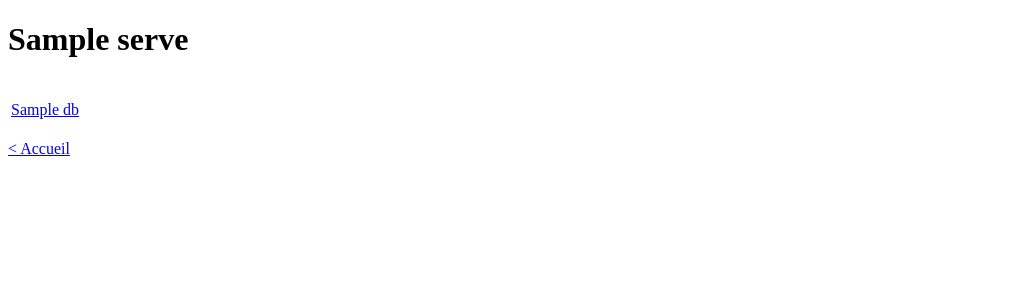
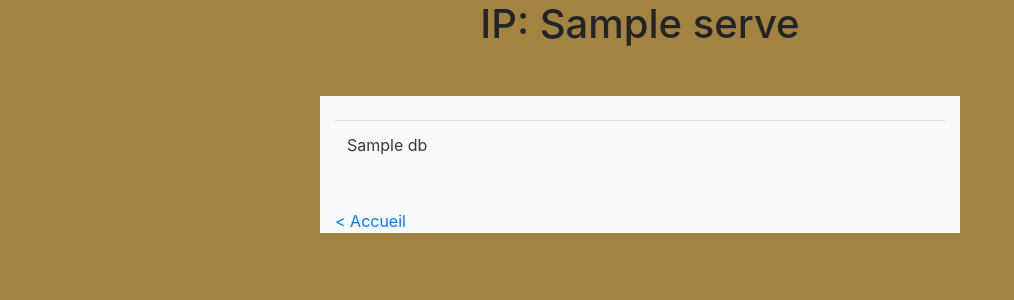
Before and after one commit to 24eme/MongoPassion, a PHP site: template view/getServer.php in a window 1280 px wide. Shown: the top 300 px of the page, without its empty margins (0-1014 px from the left). Run offline with PHP 8.4, Linux system fonts and the light colour scheme; the template is opened without the code that fills it: most values are stand-ins (such as "Sample title", 1, 10 or a date in 2020).

Commit message:
organisation de la page serveur

```diff
--- a/view/getServer.php
+++ b/view/getServer.php
@@ -3,23 +3,25 @@
 <head>
 	<?php echo "<title>".$serve."</title>"?>
 	<meta charset="UTF-8">
+	<link rel="stylesheet" href="https://maxcdn.bootstrapcdn.com/bootstrap/4.0.0/css/bootstrap.min.css" integrity="sha384-Gn5384xqQ1aoWXA+058RXPxPg6fy4IWvTNh0E263XmFcJlSAwiGgFAW/dAiS6JXm" crossorigin="anonymous">
 </head>
 
-<body>
+<body style="background-color:#A48340;">
 
 <?php
 
-echo "<h1 class='title'>".$serve."</h1>";
+echo "<h1 align='center' class='title'>IP: ".$serve."</h1>";
 
 ?>
 
-<div id="main">
+<div id="main" class="col-lg-6 offset-lg-3 mt-5 bg-light">
 	<br>
-	<table>
+	<table class="table">
 		<?php
 			foreach ($dbs as $db) {
 				echo '<tr>';
-				echo '<td><a href="index.php?action=getDb&serve='.$serve.'&db='.$db->getName().'">';
+				echo "<td><a class='text-dark' href='index.php?action=getDb&serve=".$serve."&db=".$db->getName()."'>";
+				// echo "<td><a  class='text-dark' href='index.php?action=getServer&serve=".$x."'>";
 				echo $db->getName();
 				echo '</a></td>';
 				echo '</tr>';
```
